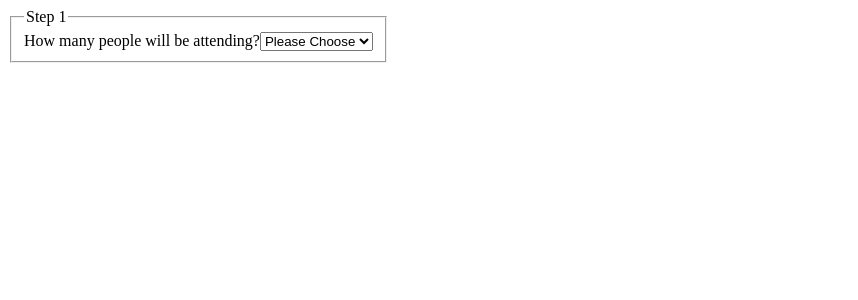
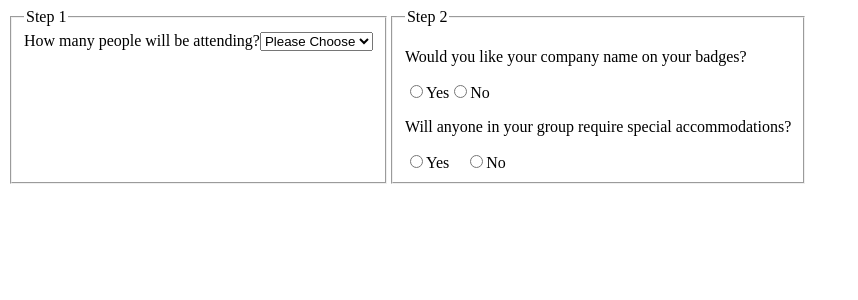
Before and after one commit to LucaBonini/seminar-registration, a React (Create React App) app: page / in a window 1280 px wide. Shown: the top 300 px of the page, without its empty margins (0-858 px from the left). Built offline with nearby package versions, Linux system fonts and the light colour scheme.

Commit message:
add step2

```diff
--- a/src/App.tsx
+++ b/src/App.tsx
@@ -1,7 +1,8 @@
 import React, { useEffect, useState } from 'react'
 import { Step1 } from './components/Step1'
+import { Step2 } from './components/Step2'
 
-interface StepsComplete {
+interface StateSteps{
   step1: boolean,
   step2: boolean,
   step3: boolean
@@ -9,27 +10,42 @@ interface StepsComplete {
 
 export default function App(): JSX.Element {
 
-  let [state, setState] = useState<StepsComplete>({
+  let [stepsComplete, setStepsComplete] = useState<StateSteps>({
     step1: false,
     step2: false,
     step3: false
   })
 
+  let [stepsAvailable, setStepsAvailable] = useState<StateSteps>({
+    step1: true,
+    step2: false,
+    step3: false
+  })
+
   useEffect(() => {
-    console.log(state, 'STATE')
-  }, [state])
+    console.log(stepsComplete, 'STATE')
+  }, [stepsComplete])
 
   function setStepState(stepName: string, value: boolean) {
-    const newState: StepsComplete = {
-      ...state,
+    const newStepsComplete: StateSteps = {
+      ...stepsComplete,
       [stepName]: value
     }
-    setState(newState)
+    setStepsComplete(newStepsComplete)
+  }
+
+  function setNextStep(stepName: string, value: boolean) {
+    const newStepsAvailable: StateSteps = {
+      ...stepsAvailable,
+      [stepName]: value
+    }
+    setStepsAvailable(newStepsAvailable)
   }
 
   return (
     <div className="steps-container">
-      <Step1 setMyState={setStepState}></Step1>
+      <Step1 setMyState={setStepState} setNextStep={setNextStep} available={stepsAvailable.step1}></Step1>
+      <Step2 setMyState={setStepState} setNextStep={setNextStep} available={stepsAvailable.step2}></Step2>
     </div>
   )
 }
--- a/src/components/Step1.tsx
+++ b/src/components/Step1.tsx
@@ -1,15 +1,11 @@
 import React, { useState, useEffect } from 'react';
-import { JsxEmit } from 'typescript';
+import { StepProps } from '../interfaces'
 
 interface Names {
   [key: string]: string
 }
 
-interface StepProps {
-  setMyState(stepName: string, value: boolean): void
-}
-
-export function Step1({ setMyState }: StepProps): JSX.Element {
+export function Step1({ setMyState, setNextStep }: StepProps): JSX.Element {
   let [peopleCount, setPeopleCount] = useState<number>(0)
   let [names, setNames] = useState<Names>({})
   let [isComplete, setIsComplete] = useState<boolean>(false)
@@ -18,9 +14,11 @@ export function Step1({ setMyState }: StepProps): JSX.Element {
     if (checkValues()) {
       setIsComplete(true)
       setMyState('step1', true)
+      setNextStep('step2', true)
     } else {
       setIsComplete(false)
       setMyState('step2', false)
+      setNextStep('step2', false)
     }
   }, [names])
 
@@ -37,8 +35,7 @@ export function Step1({ setMyState }: StepProps): JSX.Element {
     setNames(newNames)
   }
 
-  function renderInputNames() {
-    if (peopleCount > 0) {
+  function renderInputNames(): JSX.Element {
     let inputs: JSX.Element[] = []
     for (let i = 1; i <= peopleCount; i++) {
       let input = (
@@ -58,7 +55,6 @@ export function Step1({ setMyState }: StepProps): JSX.Element {
       </div>
     )
   }
-  }
 
   return (
     <fieldset>
@@ -74,7 +70,7 @@ export function Step1({ setMyState }: StepProps): JSX.Element {
           <option id="opt_4" value="4">4</option>
           <option id="opt_5" value="5">5</option>
       </select>
-        {renderInputNames()}
+        {(peopleCount > 0) ? renderInputNames() : null}
         {isComplete ? <div id="step1_result">Complete</div> : null}
     </fieldset>
   )
--- /dev/null
+++ b/src/components/Step2.tsx
@@ -0,0 +1,111 @@
+import React, { useState, useEffect } from 'react';
+import { StepProps } from '../interfaces'
+
+export function Step2({setMyState, setNextStep}: StepProps): JSX.Element {
+
+  let [companyBadge, setCompanyBadge] = useState<boolean | null>(null)
+  let [companyName, setCompanyName] = useState<string>('')
+  let [specialAccomodation, setSpecialAccomodation] = useState<boolean | null>(null)
+  let [specialAccomodationReason, setSpecialAccomodationReason] = useState<string>('')
+  let [isComplete, setIsComplete] = useState<boolean>(false)
+
+  useEffect(() => {
+    if (checkValues()) {
+      setIsComplete(true)
+      setMyState('step2', true)
+      setNextStep('step3', true)
+    } else {
+      setIsComplete(false)
+      setMyState('step2', false)
+      setNextStep('step3', false)
+    }
+  },[companyBadge, companyName, specialAccomodation, specialAccomodationReason])
+
+  function onChangeCompanyBadge(value: boolean): void {
+    setCompanyBadge(value)
+  }
+
+  function onChangeSpecialAccomodation(value: boolean): void {
+    setSpecialAccomodation(value)
+  }
+
+  function checkValues(): boolean {
+    const company = (companyBadge !== null && companyName.length > 0 || companyBadge === false && !companyName.length)
+    const specialAcc = (
+      specialAccomodation !== null && specialAccomodationReason.length > 0 ||
+      specialAccomodation == false && !specialAccomodationReason.length
+    )
+    return (company && specialAcc)
+  }
+
+  function renderCompanyNameInput(): JSX.Element {
+    return (
+      <div id="company_name_wrap">
+          <label htmlFor="company_name">
+              Company Name:
+          </label>
+          <input type="text" name="companyName" onChange={(e) => setCompanyName(e.target.value)}/>
+      </div>
+    )
+  }
+
+  function renderSpecialAccomodationReason(): JSX.Element {
+    return (
+      <div id="special_accommodations_wrap">
+          <label htmlFor="special_accomodations_text">
+              Please explain below:
+          </label>
+          <div>
+            <textarea
+              rows={10}
+              cols={10}
+              id="special_accomodations_text"
+              onChange={(e) => setSpecialAccomodationReason(e.target.value)}>
+            </textarea>
+          </div>
+      </div>
+    )
+  }
+
+  return (
+    <fieldset>
+      <legend>Step 2</legend>
+        <p>Would you like your company name on your badges?</p>
+        <input
+          type="radio"
+          id="company_name_toggle_on"
+          name="company_name_toggle_group"
+          onChange={() => onChangeCompanyBadge(true)}
+        />
+        <label htmlFor="company_name_toggle_on">Yes</label>
+        <input
+          type="radio"
+          id="company_name_toggle_off"
+          name="company_name_toggle_group"
+          onChange={() => onChangeCompanyBadge(false)}
+        />
+        <label htmlFor="company_name_toggle_off">No</label>
+        {companyBadge ? renderCompanyNameInput(): null}
+        <div>
+          <p>Will anyone in your group require special accommodations?</p>
+          <input
+            type="radio"
+            id="special_accommodations_toggle_on"
+            name="special_accommodations_toggle"
+            onChange={() => onChangeSpecialAccomodation(true)}
+          />
+          <label htmlFor="special_accommodations_toggle_on">Yes</label>
+          &emsp;
+          <input
+            type="radio"
+            id="special_accommodations_toggle_off"
+            name="special_accommodations_toggle"
+            onChange={() => onChangeSpecialAccomodation(false)}
+          />
+          <label htmlFor="special_accommodations_toggle_off">No</label>
+          {specialAccomodation ? renderSpecialAccomodationReason() : null}
+        </div>
+        {isComplete ? <div>Complete</div> : null}
+    </fieldset>
+  )
+}
--- /dev/null
+++ b/src/interfaces/index.ts
@@ -0,0 +1,5 @@
+export interface StepProps {
+  setMyState(stepName: string, value: boolean): void,
+  setNextStep(stepName: string, value: boolean): void,
+  available: boolean
+}
```
Lines whose indentation alone changed are shown as unchanged.
